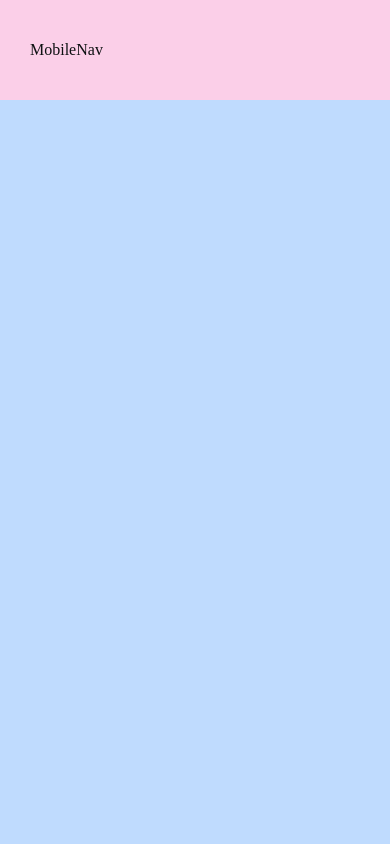
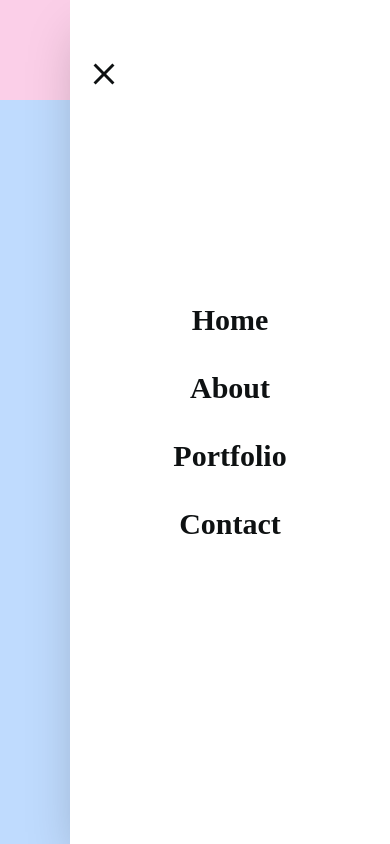
Before and after one commit to LewisMurray00/photography_template, a React (Create React App) app: page / in a window 390 px wide. Built offline with nearby package versions, Linux system fonts and the light colour scheme; the HTML template or start-up script is replaced by a standard one.

Commit message:
Began working more on the navbar for mobiles and smaller screens

```diff
--- a/src/Components/MobileNav.js
+++ b/src/Components/MobileNav.js
@@ -8,8 +8,40 @@ import { Link } from 'react-router-dom';
 import { motion } from 'framer-motion';
 
 const MobileNav = () => {
+
+  const [openMenu, setOpenMenu] = useState(false);
+
+
   return (
-    <div>MobileNav</div>
+    <nav className='text-primary xl:hidden'>
+
+      <div className='text-3xl cursor-pointer'>
+        <CgMenuRight />
+      </div>
+
+      <div className='bg-white shadow-2xl w-full absolute top-0 right-0 max-w-xs h-screen z-20'>
+
+      <div className='text-4xl absolute z-30 left-4 top-14 text-primary cursor-pointer'>
+        <IoMdClose />
+      </div>
+
+        <ul className='h-full flex flex-col justify-center items-center gap-y-8 text-primary font-primary font-bold text-3xl'>
+          <li>
+            <Link to='/'>Home</Link>
+          </li>
+          <li>
+            <Link to='/about'>About</Link>
+          </li>
+          <li>
+            <Link to='/portfolio'>Portfolio</Link>
+          </li>
+          <li>
+            <Link to='/contact'>Contact</Link>
+          </li>
+        </ul>
+      </div>
+
+    </nav>
   )
 }
 
```
Also changed, not shown: src/Components/Header.js (+3 -5 lines).
